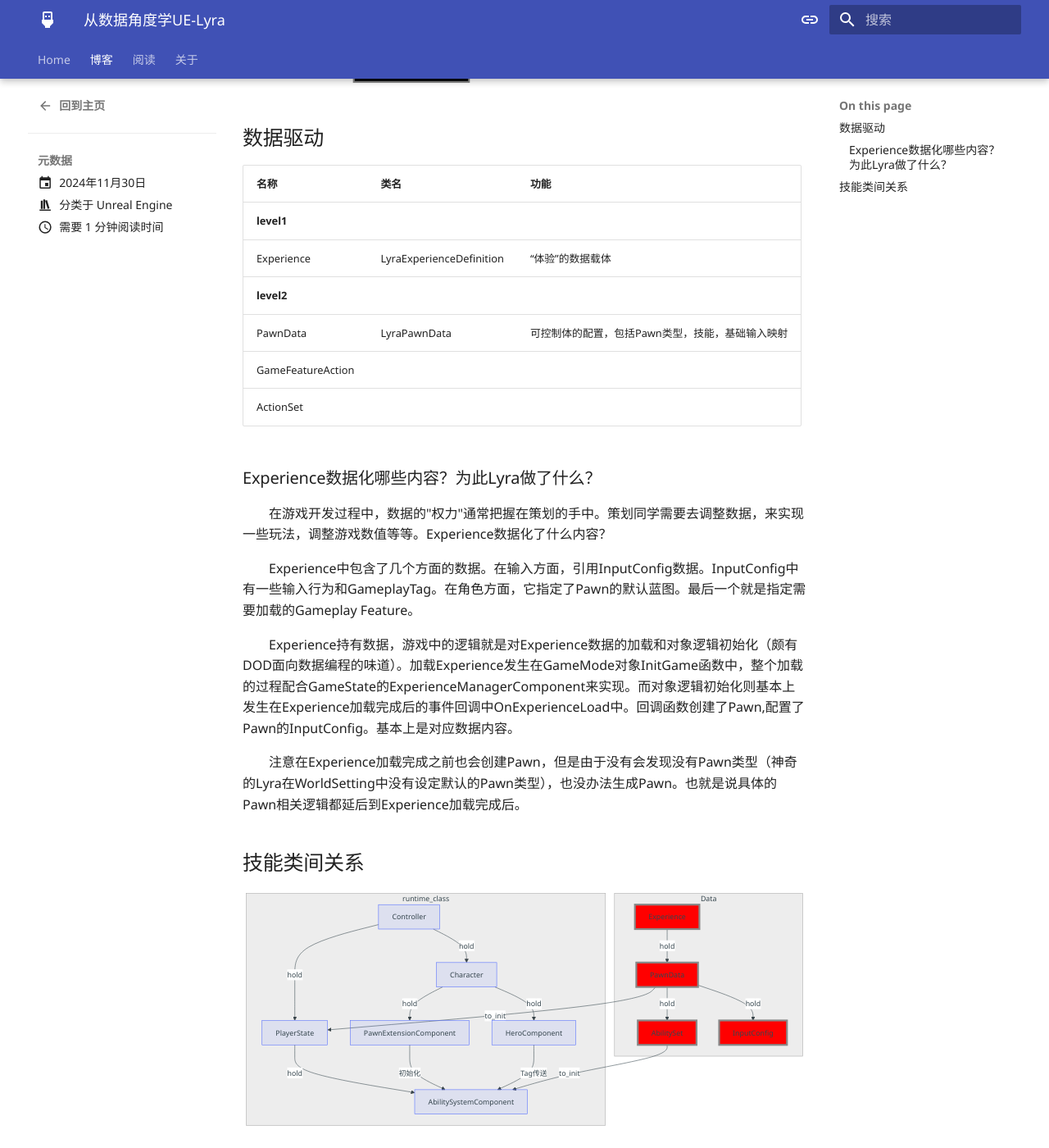
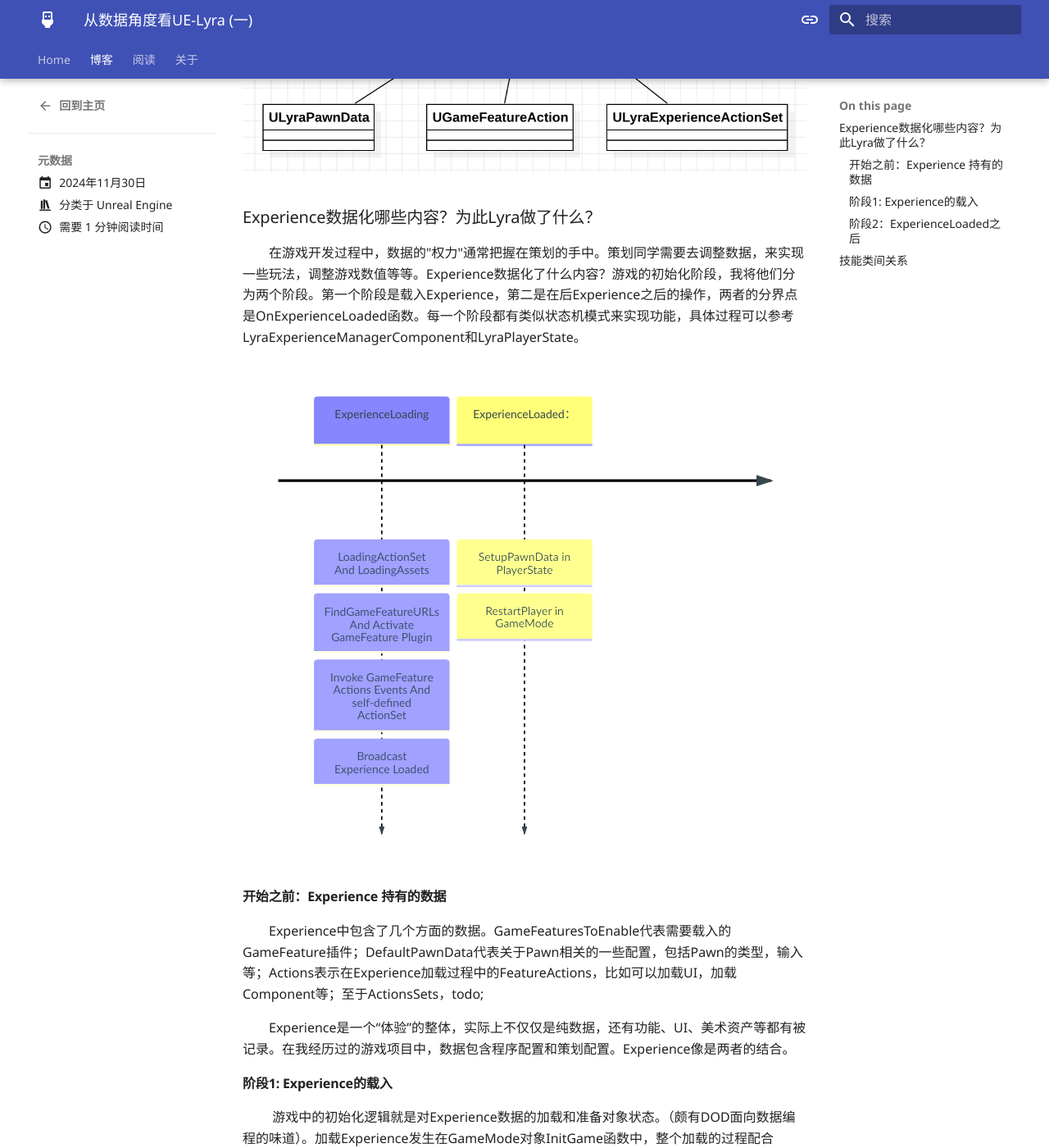
Before and after one commit to AkiyamaZw/neta_note, an MkDocs documentation site: the page built from docs/blog/posts/ue_lyra.md, in a window 1280 px wide and 1400 px high, scrolled down 466 px. Shown: the whole window at 82% size. Built offline with MkDocs 1.6.1 and Material for MkDocs 9.7.7, drawn with Linux system fonts in a browser that asks for light colours; nearby versions of some CDN libraries; library files that are not in the unit come from our copies; comment, search, counter and statistics services are not loaded; some of the changed text lies outside the part shown.

Commit message:
add some text

````diff
--- a/docs/blog/posts/ue_lyra.md
+++ b/docs/blog/posts/ue_lyra.md
@@ -5,65 +5,43 @@
     - Unreal Engine
 tags: note
 ---
-# 从数据角度学UE-Lyra
+# 从数据角度看UE-Lyra (一)
 
-&emsp;&emsp;看任何代码如果觉得看不懂，从配置开始绝对是一个好的切入点。学习UE Lyra，我尝试从数据的角度去发掘功能实现，效果也挺不错。这里，我尝试从数据的角度去学习UE，分析Lyra的实现。
+&emsp;&emsp;曾经，我在看项目的一些疑难代码，并感到无从下手时，找到对应的数据配置表总能给我一个缝隙去看到代码的运行原理。秉持这个trick, 我尝试去深入UE-lyra的源代码，感受下这个“著名”的UE新手村Boss。一切就从Experience开始吧。
 <!-- more -->
 
+todo title
+
+![experience](./img/experience.png)
+
+### Experience数据化哪些内容？为此Lyra做了什么？
+&emsp;&emsp;在游戏开发过程中，数据的"权力"通常把握在策划的手中。策划同学需要去调整数据，来实现一些玩法，调整游戏数值等等。Experience数据化了什么内容？游戏的初始化阶段，我将他们分为两个阶段。第一个阶段是载入Experience，第二是在后Experience之后的操作，两者的分界点是OnExperienceLoaded函数。每一个阶段都有类似状态机模式来实现功能，具体过程可以参考LyraExperienceManagerComponent和LyraPlayerState。
 
 ```mermaid
-graph LR
+timeline
+ExperienceLoading : LoadingActionSet And LoadingAssets
+                  : FindGameFeatureURLs And Activate GameFeature Plugin
+                  : Invoke GameFeature Actions Events And self-defined ActionSet
+                  : Broadcast Experience Loaded
 
-subgraph level1
-    Experience
-end
+ExperienceLoaded：
+                  : SetupPawnData in PlayerState
+                  : RestartPlayer in GameMode
+```
+#### 开始之前：Experience 持有的数据
+&emsp;&emsp;Experience中包含了几个方面的数据。GameFeaturesToEnable代表需要载入的GameFeature插件；DefaultPawnData代表关于Pawn相关的一些配置，包括Pawn的类型，输入等；Actions表示在Experience加载过程中的FeatureActions，比如可以加载UI，加载Component等；至于ActionsSets，todo;
 
-subgraph level2
-    Experience -->PawnData
-    Experience -->GameFeatureAction
-    Experience -->ActonSet
-end
+&emsp;&emsp;Experience是一个“体验”的整体，实际上不仅仅是纯数据，还有功能、UI、美术资产等都有被记录。在我经历过的游戏项目中，数据包含程序配置和策划配置。Experience像是两者的结合。
 
-subgraph level3
-PawnData-->AbilitySet
-PawnData-->AbilityTagRelationshipMapping
-PawnData-->InputConfig
-end
-
-subgraph level4
-AbilitySet-->AbilitySet_GameplayAbility
-AbilitySet-->AbilitySet_GameplayEffect
-AbilitySet-->AbilitySet_AttributeSet
-end
-
-style level1 fill:#000, stroke:#888,stroke-width:4px
-style level2 fill:#000, stroke:#888,stroke-width:4px
-style level3 fill:#000, stroke:#888,stroke-width:4px
-style level4 fill:#000, stroke:#888,stroke-width:4px
-
-```
-
-
-## 数据驱动
-|名称|类名| 功能|
-|---|---|---|
-|**level1**|
-|Experience|LyraExperienceDefinition|“体验”的数据载体|
-|**level2**|
-|PawnData|LyraPawnData|可控制体的配置，包括Pawn类型，技能，基础输入映射|
-|GameFeatureAction||||
-|ActionSet|||
-
-### Experience数据化哪些内容？为此Lyra做了什么？
-&emsp;&emsp;在游戏开发过程中，数据的"权力"通常把握在策划的手中。策划同学需要去调整数据，来实现一些玩法，调整游戏数值等等。Experience数据化了什么内容？
-
-
-&emsp;&emsp;Experience中包含了几个方面的数据。在输入方面，引用InputConfig数据。InputConfig中有一些输入行为和GameplayTag。在角色方面，它指定了Pawn的默认蓝图。最后一个就是指定需要加载的Gameplay Feature。
-
-&emsp;&emsp;Experience持有数据，游戏中的逻辑就是对Experience数据的加载和对象逻辑初始化（颇有DOD面向数据编程的味道）。加载Experience发生在GameMode对象InitGame函数中，整个加载的过程配合GameState的ExperienceManagerComponent来实现。而对象逻辑初始化则基本上发生在Experience加载完成后的事件回调中OnExperienceLoad中。回调函数创建了Pawn,配置了Pawn的InputConfig。基本上是对应数据内容。
+#### 阶段1: Experience的载入
+&emsp;&emsp;
+游戏中的初始化逻辑就是对Experience数据的加载和准备对象状态。（颇有DOD面向数据编程的味道）。加载Experience发生在GameMode对象InitGame函数中，整个加载的过程配合GameState的ExperienceManagerComponent来实现。而对象逻辑初始化则基本上发生在Experience加载完成后的事件回调中OnExperienceLoad中。
 
 &emsp;&emsp;注意在Experience加载完成之前也会创建Pawn，但是由于没有会发现没有Pawn类型（神奇的Lyra在WorldSetting中没有设定默认的Pawn类型），也没办法生成Pawn。也就是说具体的Pawn相关逻辑都延后到Experience加载完成后。
 
+#### 阶段2：ExperienceLoaded之后
+
+&emsp;&emsp;
 
 ## 技能类间关系
 ```mermaid
````
Also changed, not shown: docs/blog/posts/img/experience.png (added).
